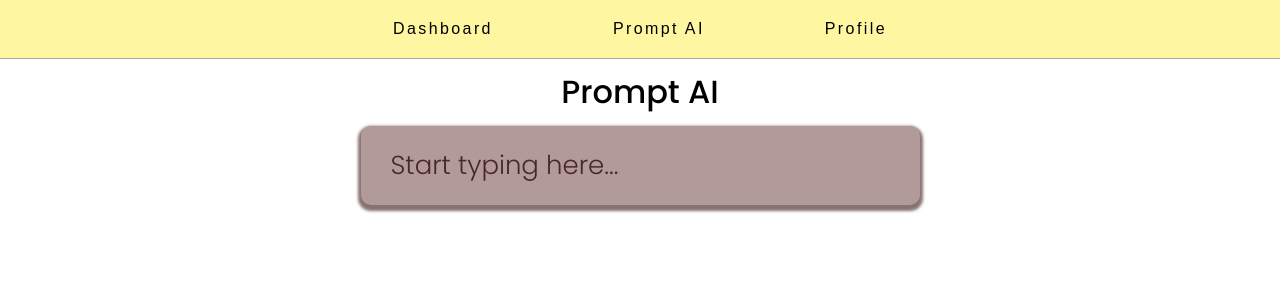
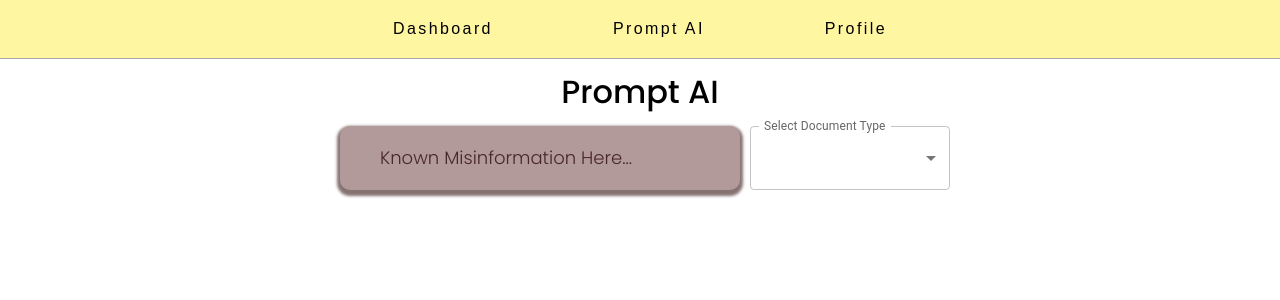
Before and after one commit to BaldoHado/Health-Misinformation-AI-App, a React (Create React App) app in the folder my-app/: page /prompt-ai in a window 1280 px wide. Shown: the top 300 px of the page. Built offline with nearby package versions, Linux system fonts and the light colour scheme.

Commit message:
prompt ai

```diff
--- a/my-app/src/components/PromptAI/PromptAI.module.scss
+++ b/my-app/src/components/PromptAI/PromptAI.module.scss
@@ -1,7 +1,3 @@
-.container {
-  height: 100%;
-}
-
 .title {
   font-size: 32px;
   font-weight: 500;
@@ -9,34 +5,20 @@
   line-height: 24px;
   text-align: center;
 }
-
-h1 {
-  text-align: center;
-}
-
-.imageGroups {
+.inputs {
   display: flex;
   justify-content: center;
-  align-items: center;
-}
-
-
-img {
-  padding-left: 10px;
-  padding-right: 10px;
-  width: 30%;
-  border-radius: 5px;
-}
-
-.promptGen {
-  display: flex;
-  justify-content: center;
-  align-items: center;
+  width: 100%;
+  & > * {
+    margin-left: 10px;
+    margin-right: 10px;
+  }
 }
 
 .inputField {
-  font-size: 26px;
-  padding: 20px 30px;
+  font-size: 18px;
+  padding: 20px 40px;
+  width: 25%;
   border-radius: 10px;
   border: none !important;
   background-color: #B39A9A;
@@ -61,3 +43,7 @@ img {
     padding: 20px 60px;
   }
 }
+
+.docType {
+  height: 100%;
+}
--- a/my-app/src/components/PromptAI/PromptAI.tsx
+++ b/my-app/src/components/PromptAI/PromptAI.tsx
@@ -1,27 +1,50 @@
 import React, { useState } from "react";
 import styles from "./PromptAI.module.scss";
+import { FormControl, InputLabel, MenuItem, Select } from "@mui/material";
 
 const PromptAI: React.FC = () => {
   const [inputText, setInputText] = useState("");
+  const [docType, setDocType] = useState<"tweet" | "pr" | "Document Type">(
+    "Document Type"
+  );
 
   const handleInputChange = (event: any) => {
     setInputText(event.target.value);
   };
 
   return (
-    <div className={styles.container}>
+    <>
       <h1 className={styles.title}>Prompt AI</h1>
-      <div className={styles.promptGen}>
+      <div className={styles.inputs}>
         <input
           type="text"
           value={inputText}
           onChange={handleInputChange}
-          placeholder="Start typing here..."
+          placeholder="Known Misinformation Here..."
           className={styles.inputField}
         />
+        <FormControl sx={{ minWidth: 200 }}>
+          <InputLabel id="selectDocLabel">Select Document Type</InputLabel>
+          <Select
+            value={docType}
+            label="Select Document Type"
+            labelId="selectDocLabel"
+            id="selectDoc"
+            onChange={(event: any) => setDocType(event.target.value)}
+            placeholder="Select Document Type"
+            className={styles.docType}
+          >
+            <MenuItem value="tweet">Tweet</MenuItem>
+            <MenuItem value="pr">Press Release</MenuItem>
+          </Select>
+        </FormControl>
       </div>
-    </div>
+    </>
   );
 };
 
 export default PromptAI;
+/*
+Tweet
+Press Release
+*/
```
